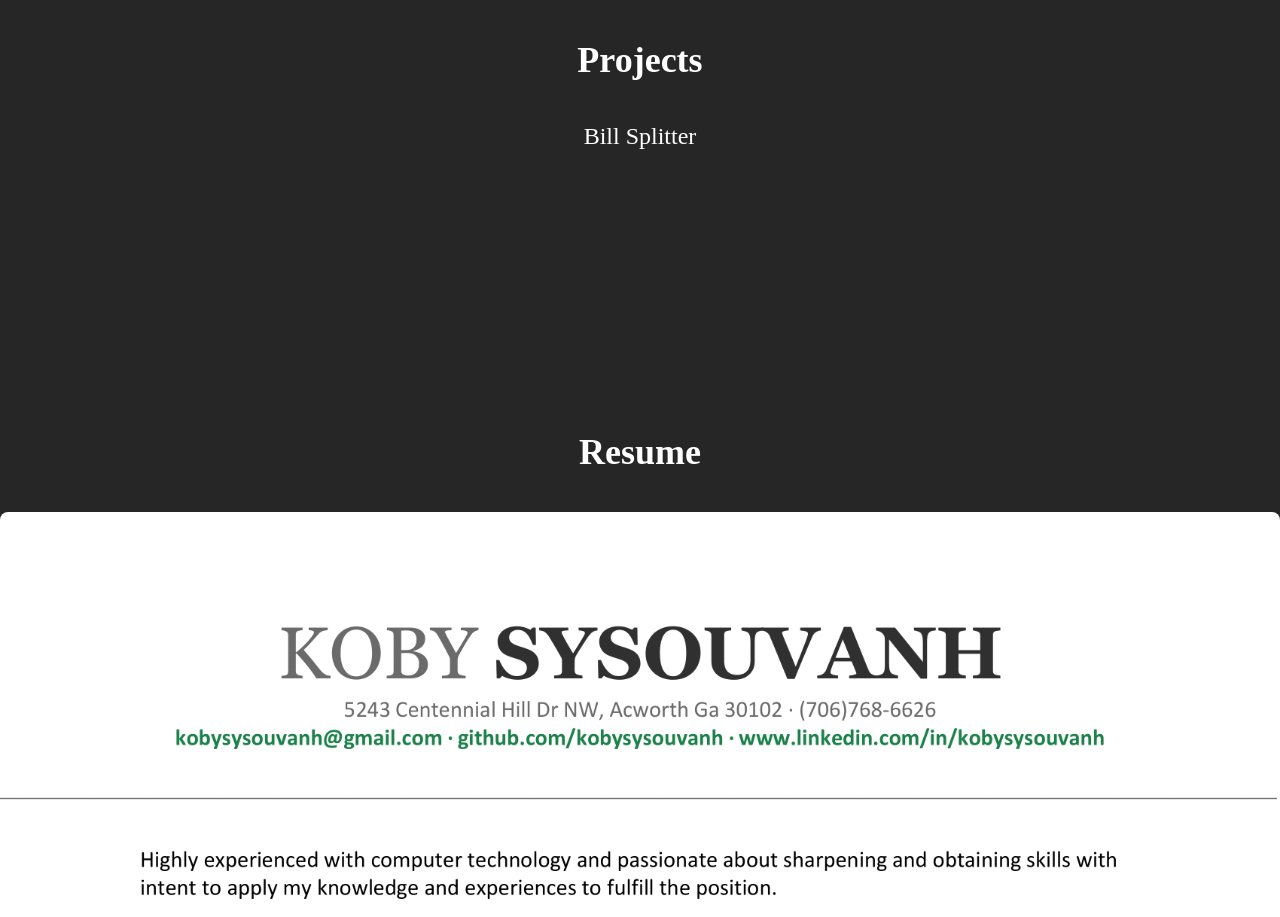
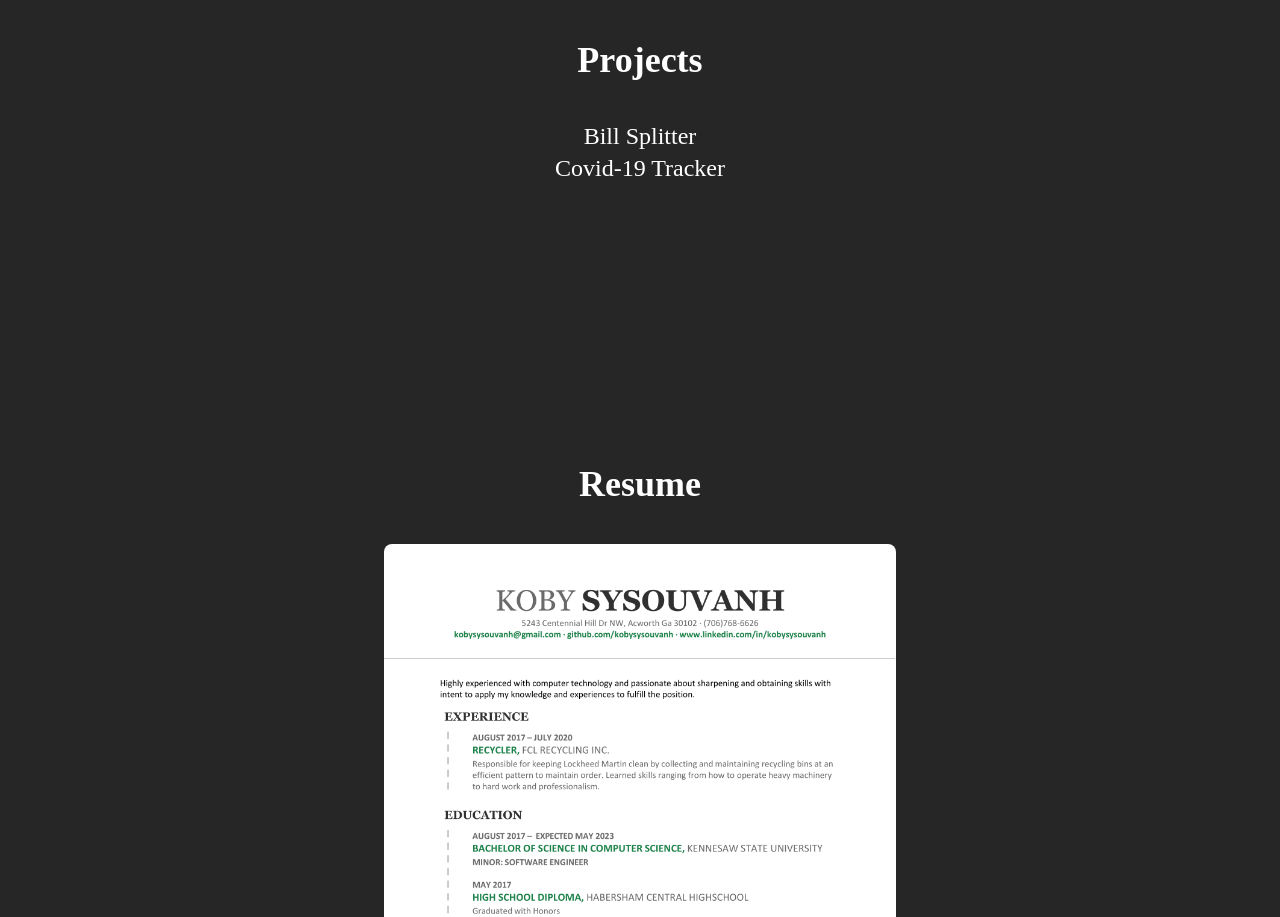
Before and after one commit to kobysysouvanh/portfolio, a React (Create React App) app: page / in a window 1280 px wide. Shown: the part 1400-2317 px from the top of the page. Built offline with nearby package versions, Linux system fonts and the light colour scheme.

Commit message:
Portfolio

```diff
--- a/src/components/Projects.js
+++ b/src/components/Projects.js
@@ -4,8 +4,9 @@ function Projects() {
     return (
         <div className="flex items-center justify-center flex-col py-10" id="projects">
             <h1 className="text-4xl font-bold py-10">Projects</h1>
-            <div>
+            <div className="flex items-center justify-center flex-col">
                 <a className="text-2xl hover:text-sky-300" target="_blank" rel="noreferrer" href="https://bill-splitter-3e4ab.web.app/">Bill Splitter</a>
+                <a className="text-2xl hover:text-sky-300" target="_blank" rel="noreferrer" href="https://covid-19-live-tracker-8a348.web.app/">Covid-19 Tracker</a>
             </div>
         </div>
     )
--- a/src/components/Resume.js
+++ b/src/components/Resume.js
@@ -7,7 +7,7 @@ function Resume() {
     return (
         <div className="flex items-center justify-center flex-col py-10" id="resume">
             <h1 className="text-4xl font-bold py-10">Resume</h1>
-            <img src={resume} alt="Resume" className="rounded-lg"/>
+            <img src={resume} alt="Resume" className="rounded-lg w-2/5"/>
         </div>
     )
 }
```
